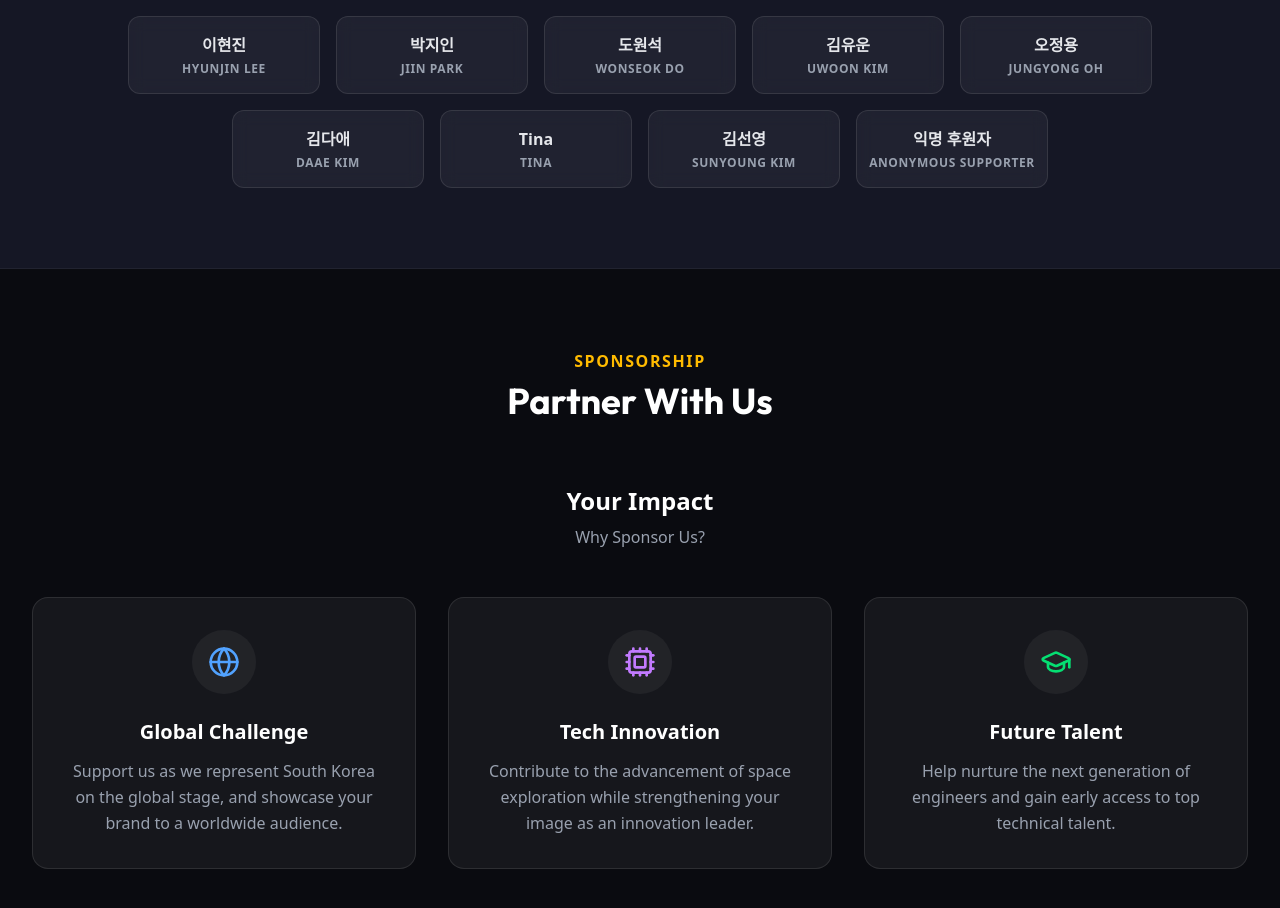
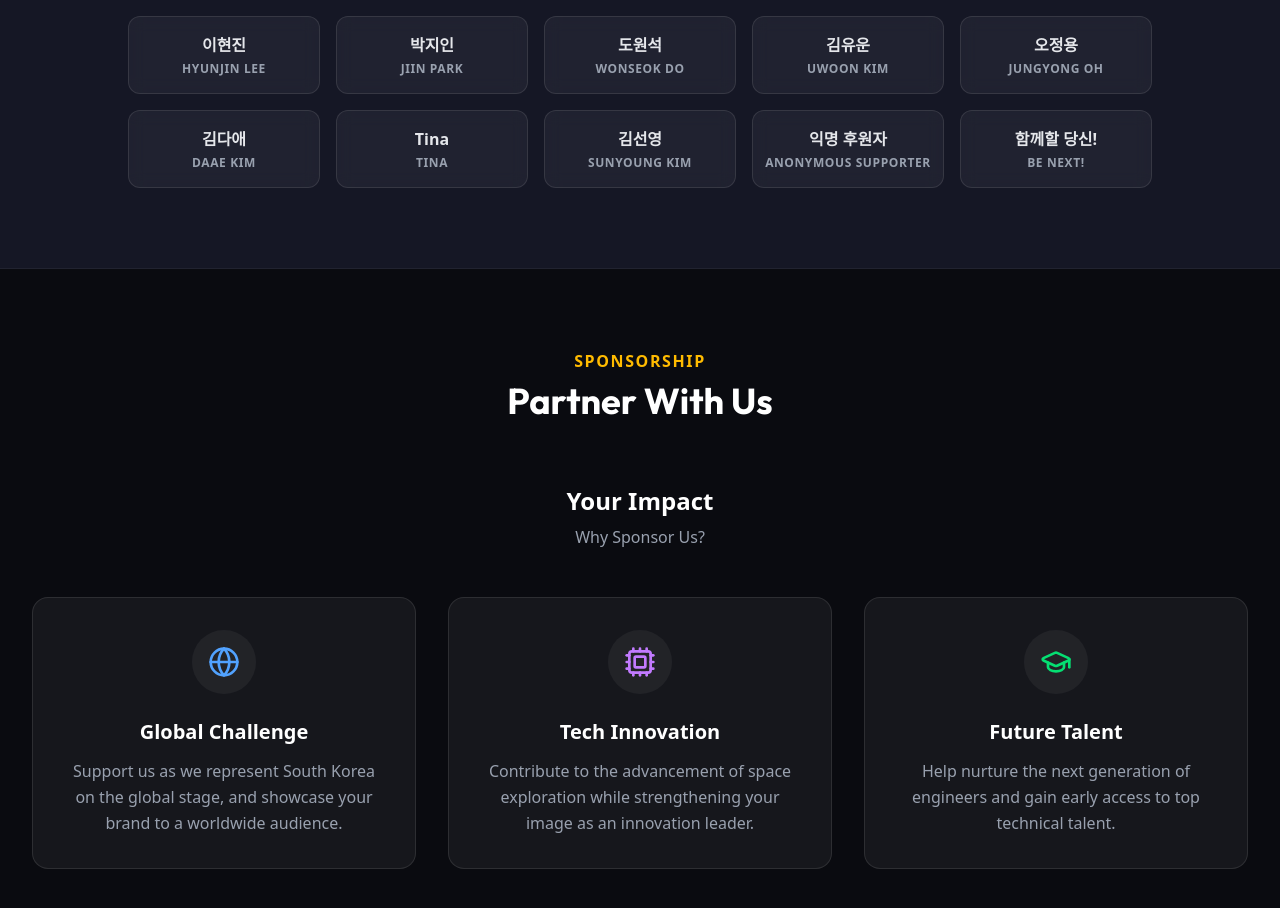
Before and after one commit to ZenithSpace/zenith.github.io, a React (Vite) app in the folder zenith-web/: page / in a window 1280 px wide. Shown: the part 11069-11977 px from the top of the page. Built offline with nearby package versions, Linux system fonts and the light colour scheme; a web font is replaced by a local one.

Commit message:
feat: add 'Be Next' placeholder to supporters

```diff
--- a/zenith-web/src/data/partners.ts
+++ b/zenith-web/src/data/partners.ts
@@ -49,5 +49,6 @@ export const affiliatesData: Affiliate[] = [
     { nameKo: '김다애', nameEn: 'Daae Kim' },
     { nameKo: 'Tina', nameEn: 'Tina' },
     { nameKo: '김선영', nameEn: 'Sunyoung Kim' },
-    { nameKo: '익명 후원자', nameEn: 'Anonymous Supporter' }
+    { nameKo: '익명 후원자', nameEn: 'Anonymous Supporter' },
+    { nameKo: '함께할 당신!', nameEn: 'Be Next!' }
 ];
```
